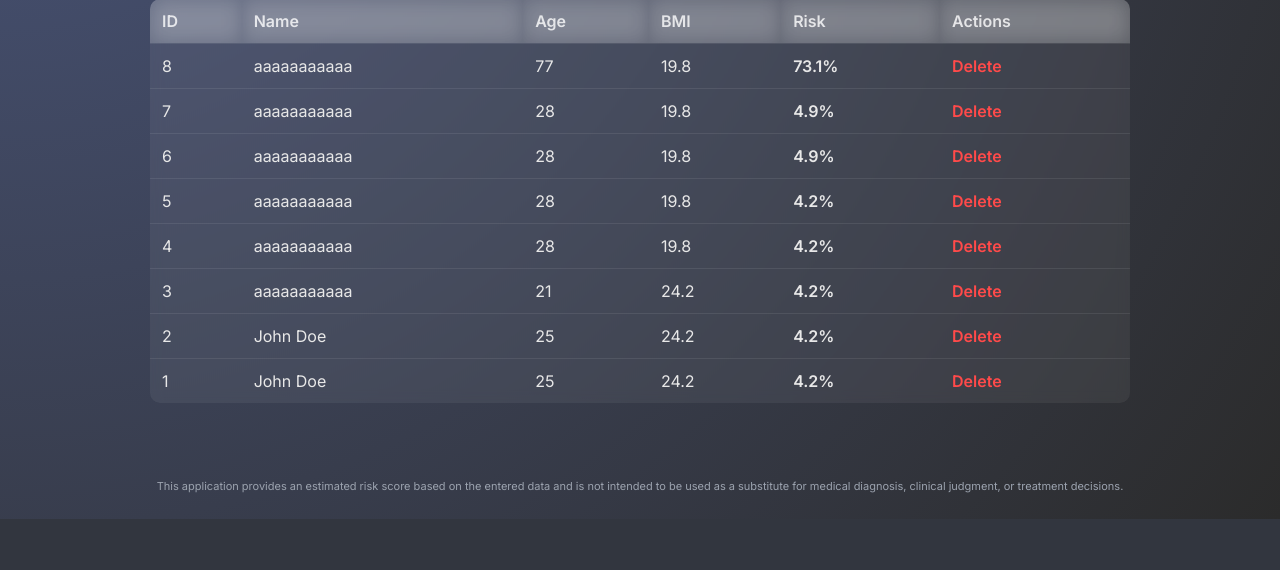
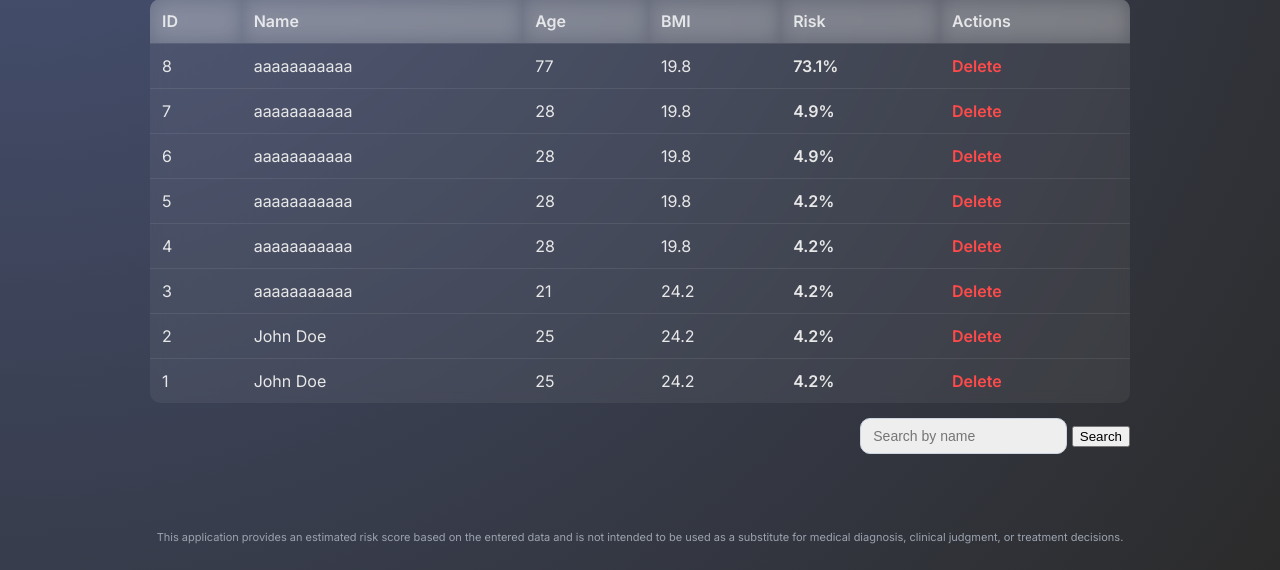
Before and after one commit to Fahmialfayadh/finalproject_risikostroke, a Flask app: page /admin in a window 1280 px wide. Shown: the part 376-946 px from the top of the page. Before the commit the page ends 895 px from the top, so only its background shows below. Run offline with Flask 3, Linux system fonts and the light colour scheme; the visitor is signed in with stand-in values (Sample User, id 1); data comes from the database, SQL or seed files in the repository.

Commit message:
tambah fitur searching

```diff
--- a/app.py
+++ b/app.py
@@ -3,6 +3,7 @@ from flask import Flask, redirect, render_template, request, session
 from models import db, StrokeInput
 from flask import make_response
 import json
+from utils import search, merge_sort
 
 
 
@@ -35,15 +36,24 @@ def admin():
     if not session.get("admin"):
         return redirect("/admin/login")
 
-    # ambil data
+    # ambil parameter search
+    q = request.args.get("q", "").strip()
+
+    # ambil semua data
+    records = StrokeInput.query.all()
+
+    # FILTER
+    if q:
+        records = search(records, q, ["name"])
+
+    # SORT
     sort_key = request.args.get("sort", "prediction")
     order = request.args.get("order", "desc")
     reverse = (order == "desc")
 
-    records = StrokeInput.query.all()
     sorted_records = merge_sort(records, sort_key, reverse)
 
-    # render template
+    # kirim ke template
     response = make_response(render_template(
         "admin_panel.html",
         data=sorted_records,
@@ -51,12 +61,12 @@ def admin():
         order=order
     ))
 
-    # blok browser cache
     response.headers["Cache-Control"] = "no-cache, no-store, must-revalidate"
     response.headers["Pragma"] = "no-cache"
     response.headers["Expires"] = "0"
 
     return response
+
 
 # ===========================
 #   VIEW DETAIL RECORD
--- a/templates/admin_panel.html
+++ b/templates/admin_panel.html
@@ -8,10 +8,12 @@
 
 <div class="sort-bar">
     <span>Sort:</span>
-    <a href="?sort=prediction&order=desc">Risk ↓</a>
-    <a href="?sort=prediction&order=asc">Risk ↑</a>
-    <a href="?sort=age&order=desc">Age ↓</a>
-    <a href="?sort=age&order=asc">Age ↑</a>
+
+    <a href="?sort=prediction&order=desc&q={{ request.args.get('q', '') }}">Risk ↓</a>
+    <a href="?sort=prediction&order=asc&q={{ request.args.get('q', '') }}">Risk ↑</a>
+
+    <a href="?sort=age&order=desc&q={{ request.args.get('q', '') }}">Age ↓</a>
+    <a href="?sort=age&order=asc&q={{ request.args.get('q', '') }}">Age ↑</a>
 </div>
 
 
@@ -49,6 +51,13 @@
 </table>
 </div>
 
+
+<div class ='search-bar'>
+    <form method="GET" action="/admin">
+        <input type="text" name="q" placeholder="Search by name" value="{{ request.args.get('q', '') }}">
+        <button type="submit">Search</button>
+    </form>
+</div>
 <style>
 /* MAIN TITLE */
 .admin-title {
@@ -168,6 +177,12 @@
 .logout-btn:hover {
     background: rgba(255, 255, 255, 0.25);
 }
+
+.search-bar {
+    margin-top: 15px;
+    display: flex;
+    justify-content: flex-end;
+}
 </style>
 
 {% endblock %}
--- a/utils.py
+++ b/utils.py
@@ -37,3 +37,18 @@ def merge(left, right, key, reverse):
     result.extend(right[j:])
     return result
 # ===========================
+
+def search(records, query, fields):
+    query = query.lower()
+    filtered = []
+
+    for record in records:
+        for field in fields:
+            value = getattr(record, field, "") or ""
+            value = str(value).lower()
+
+            if query in value:
+                filtered.append(record)
+                break  # ini benar (keluar dari loop field)
+
+    return filtered
```
